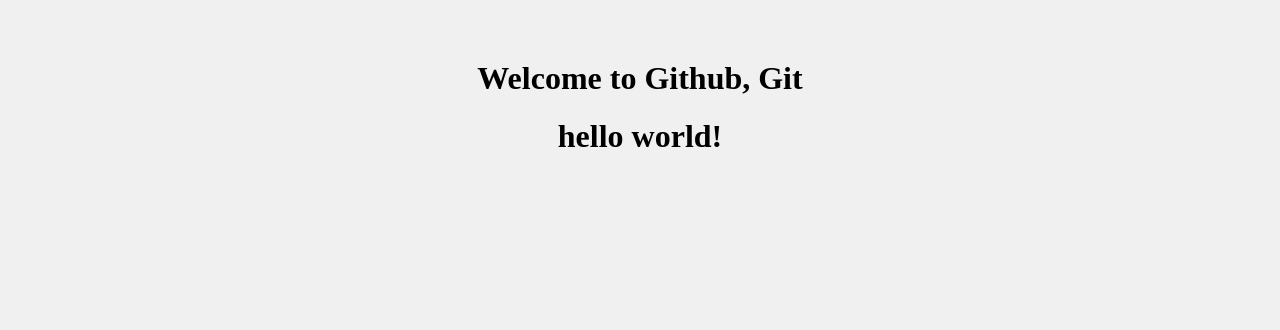
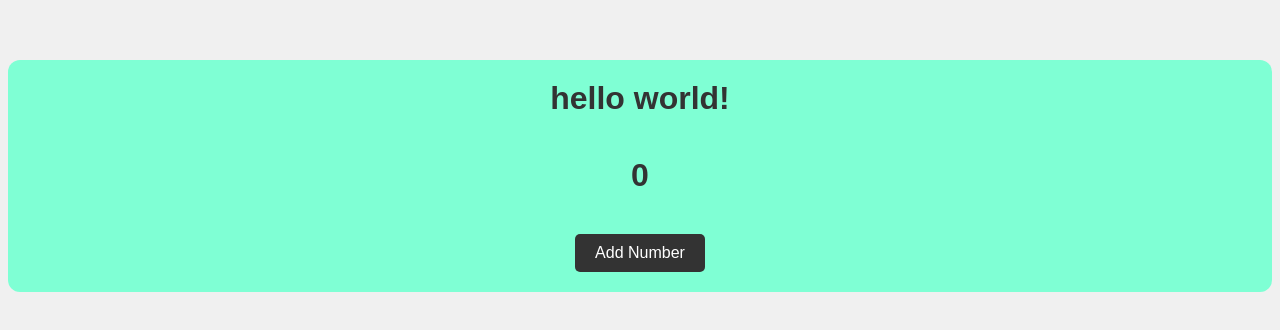
Before and after one commit to reflingg/WPWPJ, a plain HTML site: page index.html in a window 1280 px wide. Shown: the part 196-526 px from the top of the page. Drawn offline with Linux system fonts and the light colour scheme.

Commit message:
new inprovement

```diff
--- a/index.html
+++ b/index.html
@@ -2,17 +2,15 @@
   <head>
     <meta charset="UTF-8" />
     <meta name="viewport" content="width=device-width, initial-scale=1.0" />
+    <link rel="stylesheet" href="style.css" />
     <title>Document</title>
-    <style>
-      body {
-        background-color: #f0f0f0;
-        text-align: center;
-        margin-top: 20%;
-      }
-    </style>
   </head>
   <body>
-    <h1>Welcome to Github, Git</h1>
-    <h1>hello world!</h1>
+    <div class="container">
+      <h1>hello world!</h1>
+      <h1 class="Number">0</h1>
+      <button id="btn" onclick="add">Add Number</button>
+    </div>
   </body>
+  <script src="index.js"></script>
 </html>
--- /dev/null
+++ b/index.js
@@ -0,0 +1,8 @@
+let Num = document.querySelector(".Number");
+document.getElementById("btn").addEventListener("click", add);
+let num = 0;
+
+function add() {
+  num++;
+  Num.textContent = num;
+}
--- /dev/null
+++ b/style.css
@@ -0,0 +1,29 @@
+body {
+  background-color: #f0f0f0;
+  text-align: center;
+  margin-top: 20%;
+}
+.container {
+  width: 100%;
+  margin: 0 auto;
+  text-align: center;
+  background-color: aquamarine;
+  border-radius: 12px;
+}
+h1 {
+  color: #333;
+  font-family: "Arial", sans-serif;
+  font-size: 2em;
+  margin: 0;
+  padding: 20px;
+}
+button {
+  background-color: #333;
+  color: #fff;
+  font-size: 1em;
+  padding: 10px 20px;
+  border: none;
+  border-radius: 5px;
+  cursor: pointer;
+  margin: 20px;
+}
```
